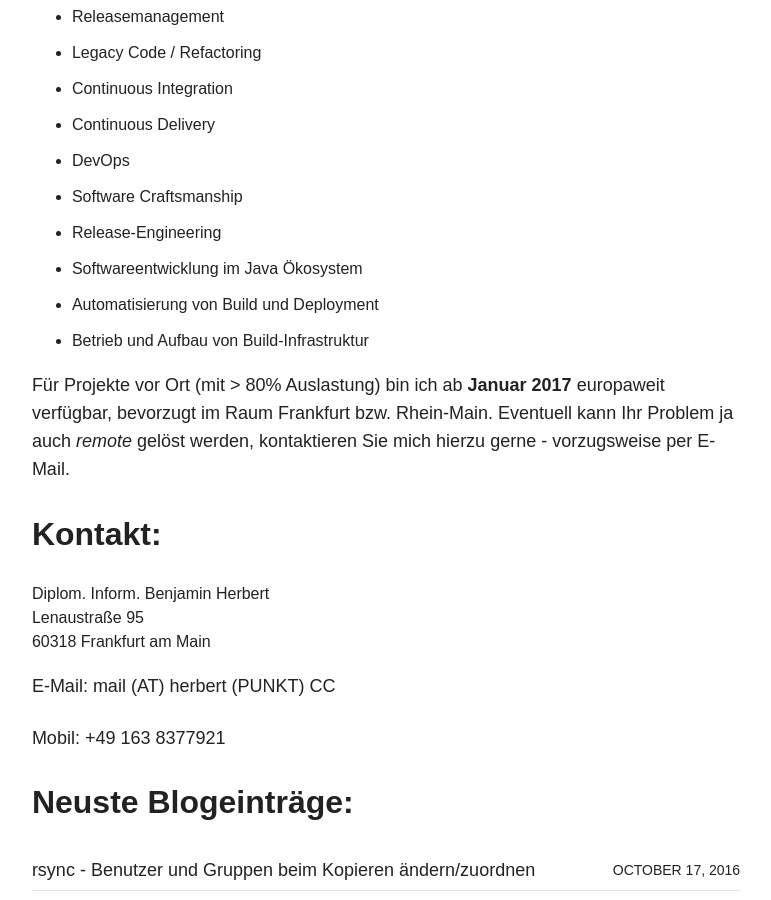
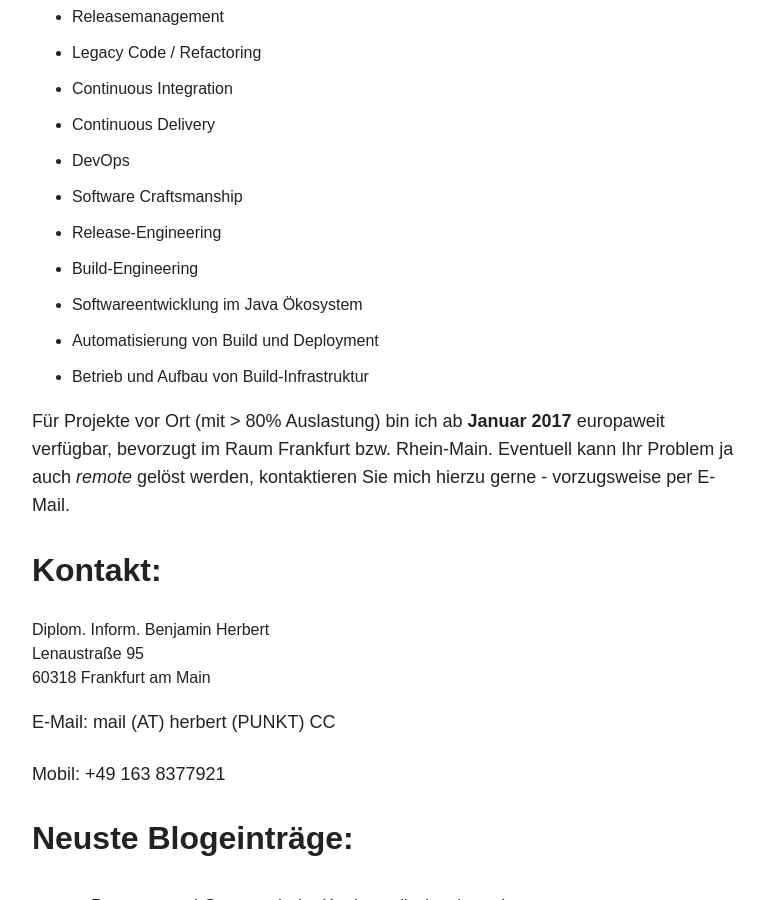
Before and after one commit to BenjaminHerbert/BenjaminHerbert.github.io, a Jekyll site: the page built from index.md, in a window 1280 px wide and 900 px high, scrolled down 1256 px. Shown: the whole window, without its empty margins (254-1025 px from the left). Built offline with Jekyll 4.4.1, drawn with Linux system fonts in a browser that asks for light colours; nearby versions of some CDN libraries.

Commit message:
Update index.md

```diff
--- a/index.md
+++ b/index.md
@@ -30,6 +30,7 @@ Auf freiberuflicher Basis begleite ich Sie bei Ihren Projekten und kann Sie insb
 * DevOps
 * Software Craftsmanship
 * Release-Engineering
+* Build-Engineering
 * Softwareentwicklung im Java Ökosystem
 * Automatisierung von Build und Deployment
 * Betrieb und Aufbau von Build-Infrastruktur
```
